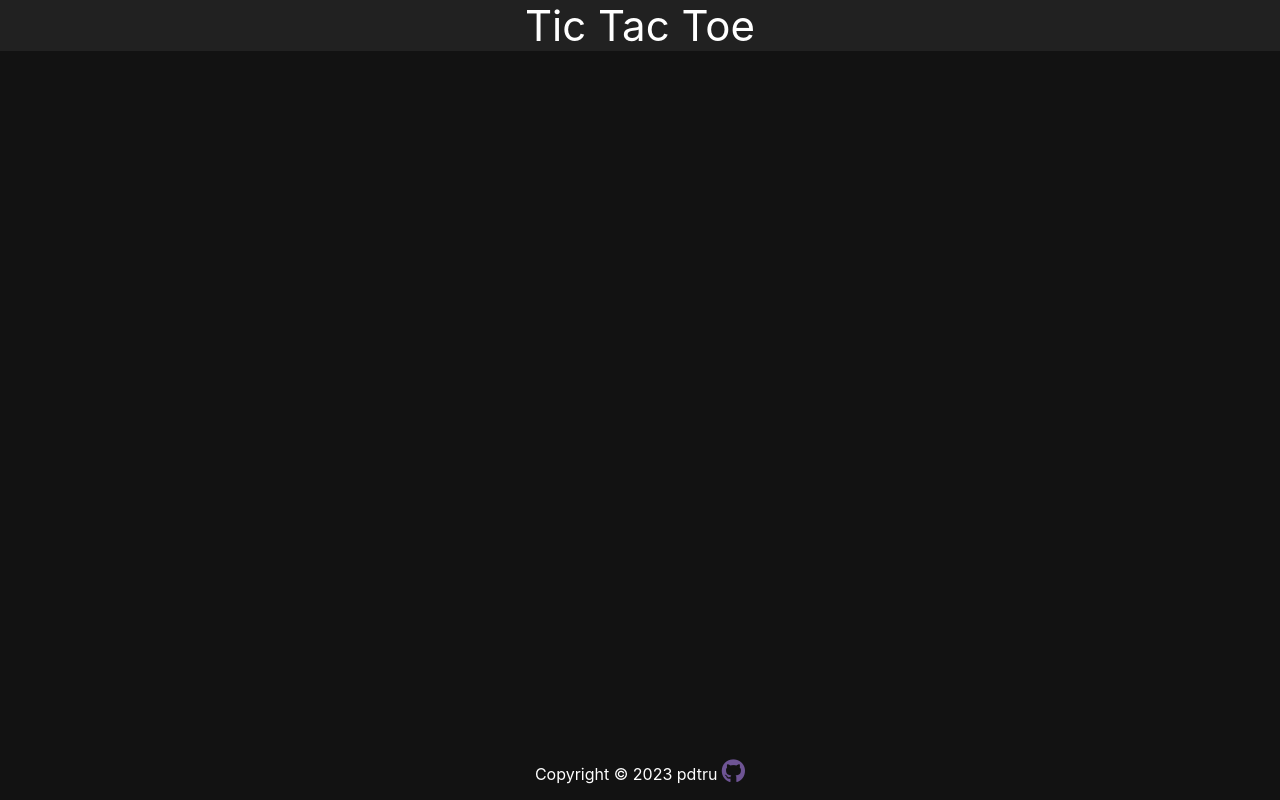
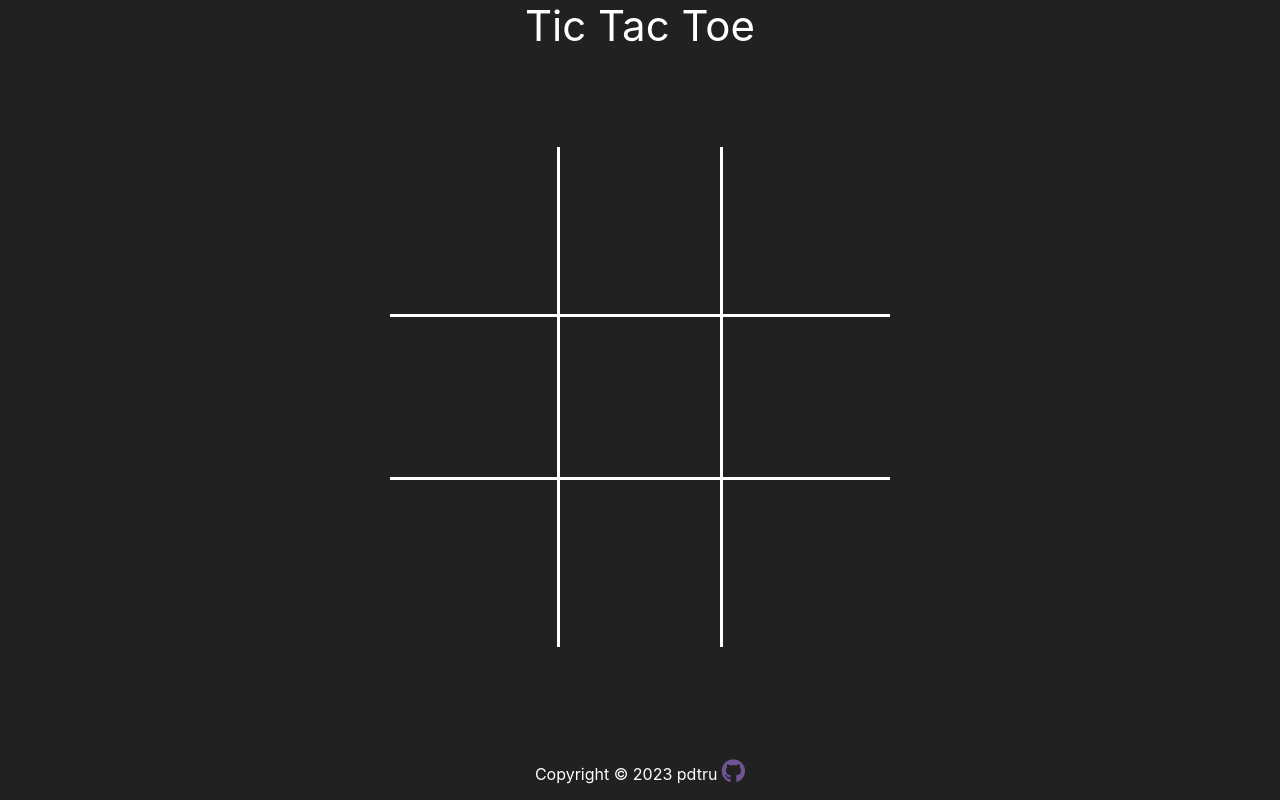
Before and after one commit to pdtru/tic-tac-toe, a plain HTML site: page index.html in a window 1280 px wide. Drawn offline with Linux system fonts and the light colour scheme.

Commit message:
Add render functionality

```diff
--- a/app.js
+++ b/app.js
@@ -1,17 +1,75 @@
 class GameBoard {
   constructor() {
     this.grid = [
-      [null, null, null],
-      [null, null, null],
-      [null, null, null],
+      [new Cell(0, 0), new Cell(0, 1), new Cell(0, 2)],
+      [new Cell(1, 0), new Cell(1, 1), new Cell(1, 2)],
+      [new Cell(2, 0), new Cell(2, 1), new Cell(2, 2)],
     ];
   }
+
+  render() {
+    const gameBoardContainer = document.createElement('div');
+    gameBoardContainer.className = 'game-board-container';
+
+    const gameBoard = document.createElement('div');
+    gameBoard.className = 'game-board';
+
+    for (let i = 0; i < this.grid.length; i++) {
+      for (let j = 0; j < this.grid.length; j++) {
+        gameBoard.append(this.grid[i][j].render());
+      }
+    }
+
+    gameBoardContainer.appendChild(gameBoard);
+    gameContainer.innerHTML = '';
+    gameContainer.appendChild(gameBoardContainer);
+    return gameBoardContainer;
+  }
+}
+
+class Cell {
+  constructor(x, y) {
+    this.x = x;
+    this.y = y;
+    this.gamePiece = null;
+  }
+
+  render = () => {
+    const cell = document.createElement('div');
+    cell.onclick = this.onClick;
+
+    if (this.y == 1) {
+      cell.style.borderLeftStyle = 'solid';
+      cell.style.borderRightStyle = 'solid';
+    }
+
+    if (this.x == 1) {
+      cell.style.borderTopStyle = 'solid';
+      cell.style.borderBottomStyle = 'solid';
+    }
+
+    if (this.gamePiece !== null) {
+      cell.appendChild(this.gamePiece.render());
+    }
+
+    return cell;
+  };
+
+  onClick = () => {
+    game.selectPosition(this.x, this.y);
+  };
 }
 
 class GamePiece {
   constructor(value) {
     this.value = value;
   }
+
+  render = () => {
+    const piece = document.createElement('p');
+    piece.innerText = this.value;
+    return piece;
+  };
 }
 
 class Player {
@@ -25,15 +83,23 @@ class Game {
     this.gameBoard = new GameBoard();
   }
 
+  render = () => {
+    this.gameBoard.render();
+  };
+
   startGame = () => {
     this.gameBoard = new GameBoard();
     this.player1 = new Player('x');
     this.player2 = new Player('o');
     this.currentPlayer = this.player1;
+    this.render();
   };
 
   selectPosition = (x, y) => {
-    this.gameBoard.grid[x][y] = new GamePiece(this.currentPlayer.value);
+    this.gameBoard.grid[x][y].gamePiece = new GamePiece(
+      this.currentPlayer.value
+    );
+    this.render();
   };
 
   nextPlayer = () => {
@@ -173,50 +239,6 @@ class HeaderFactory {
   }
 }
 
-class GameBoardFactory {
-  createGameBoard() {
-    const gameBoardContainer = document.createElement('div');
-    gameBoardContainer.className = 'game-board-container';
-
-    const gameBoard = document.createElement('div');
-    gameBoard.className = 'game-board';
-
-    const cell0 = document.createElement('div');
-    cell0.className = 'cell';
-    const cell1 = document.createElement('div');
-    cell1.className = 'cell';
-    const cell2 = document.createElement('div');
-    cell2.className = 'cell';
-    const cell3 = document.createElement('div');
-    cell3.className = 'cell';
-    const cell4 = document.createElement('div');
-    cell4.className = 'cell';
-    const cell5 = document.createElement('div');
-    cell5.className = 'cell';
-    const cell6 = document.createElement('div');
-    cell6.className = 'cell';
-    const cell7 = document.createElement('div');
-    cell7.className = 'cell';
-    const cell8 = document.createElement('div');
-    cell8.className = 'cell';
-
-    gameBoard.append(
-      cell0,
-      cell1,
-      cell2,
-      cell3,
-      cell4,
-      cell5,
-      cell6,
-      cell7,
-      cell8
-    );
-
-    gameBoardContainer.appendChild(gameBoard);
-    return gameBoardContainer;
-  }
-}
-
 class FooterFactory {
   createFooter() {
     const footerContainer = document.createElement('footer');
@@ -239,14 +261,10 @@ class FooterFactory {
 
 const body = document.body;
 const header = new HeaderFactory();
-const gameBoard = new GameBoardFactory();
+const gameContainer = document.createElement('div');
+gameContainer.className = 'game-container';
 const footer = new FooterFactory();
-
-body.append(
-  header.createHeader(),
-  gameBoard.createGameBoard(),
-  footer.createFooter()
-);
+body.append(header.createHeader(), gameContainer, footer.createFooter());
 
 const game = new Game();
 game.startGame();
--- a/styles.css
+++ b/styles.css
@@ -2,7 +2,7 @@
   font-family: -apple-system, BlinkMacSystemFont, 'Segoe UI', Roboto, Helvetica,
     Arial, sans-serif, 'Apple Color Emoji', 'Segoe UI Emoji', 'Segoe UI Symbol';
   color: #ffffff;
-  background-color: #121212;
+  background-color: #212121;
 }
 
 html,
@@ -19,25 +19,34 @@ body {
   display: flex;
   justify-content: center;
   align-items: center;
-  background-color: #212121;
 }
 
 .header {
   font-size: 42px;
-  background-color: #212121;
 }
 
 /* game board */
+.game-container {
+  display: flex;
+  flex: 1;
+}
 .game-board-container {
   display: flex;
+  justify-content: center;
+  align-items: center;
   flex: 1;
 }
 
 .game-board {
   display: grid;
-  flex: 1;
+  width: 500px;
+  height: 500px;
   grid-template-columns: 1fr 1fr 1fr;
   grid-template-rows: 1fr 1fr 1fr;
+}
+
+.cell4 {
+  border-style: solid;
 }
 
 /* footer */
```
